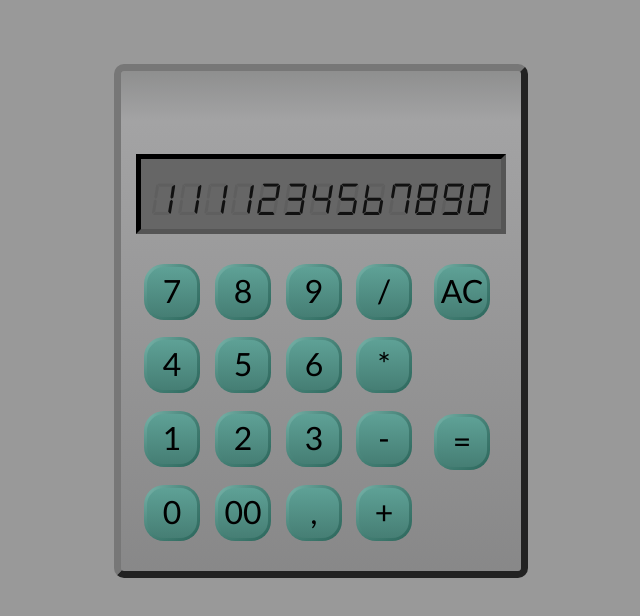
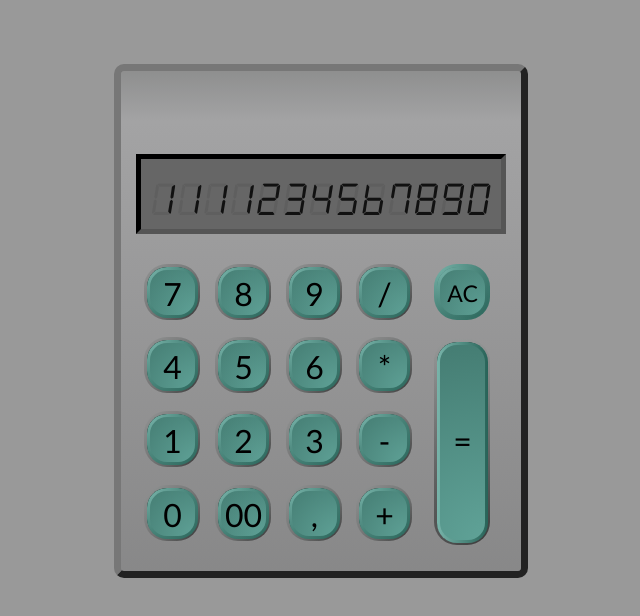
Before and after one commit to brunoferraz/calculator-app, a React (Create React App) app: page / in a window 1280 px wide. Shown: the top 616 px of the page, without its empty margins (319-959 px from the left). Built offline with nearby package versions, Linux system fonts and the light colour scheme; a web font is replaced by a local one.

Commit message:
[1] buttons with gradient

```diff
--- a/src/components/Keyboard/ButtonCal/index.js
+++ b/src/components/Keyboard/ButtonCal/index.js
@@ -5,8 +5,8 @@ import "./style.scss"
 const ButtonCal = (props) =>{
     return(
         <Fragment>
-            <div className={"button_cal_container"+props.className}>
-                <div className="button_cal">
+            <div className={"button_cal_container "+props.className}>
+                <div className={"button_cal "+props.className}>
                     {props.val}
                 </div>
             </div>
--- a/src/components/Keyboard/ButtonCal/style.scss
+++ b/src/components/Keyboard/ButtonCal/style.scss
@@ -1,33 +1,56 @@
 .button_cal_container{
+    height: 50px;
+    width: 50px;
+    border-radius: 23px;
+    background-color: aqua;
+    border:rgb(100, 99, 99) solid 3px;
+    border: double 3px transparent;
+    background-image: linear-gradient(rgb(7, 7, 7), rgb(17, 17, 17)), radial-gradient(circle at bottom right, rgb(59, 59, 59), rgb(151, 153, 153));
+    background-origin: border-box;
+    background-clip: content-box, border-box;
 }
 .button_cal{
-    height: 50px;
-    width: 50px;
+    width: 45px;
+    height: 45px;
     background-color: rgb(111, 111, 160);
     font-size: 2em;
     font-family: 'Gill Sans', 'Gill Sans MT', Calibri, 'Trebuchet MS', sans-serif;
     text-align: center;
     line-height: 1.5em;
-    border-radius: 50%;
     border: double 3px transparent;
     border-radius: 20px;
-    background-image: linear-gradient(rgb(96, 163, 152), rgb(68, 124, 114)), radial-gradient(circle at top left, rgb(120, 180, 170), rgb(40, 99, 88));
+    background-image: radial-gradient(circle at bottom right, rgb(96, 163, 152), rgb(68, 124, 114)), radial-gradient(circle at top left, rgb(120, 180, 170), rgb(40, 99, 88));
     background-origin: border-box;
     background-clip: content-box, border-box;
+    margin: auto;
 
     // align-content: flex-start;
     // justify-content: flex-start;
     // align-items: flex-start;
     // margin: 10px;
 }
+.button_cal_container.button_AC{
+
+}
 .button_AC{
     line-height: 2em;
-    background-color: crimson;
-    font-size:  1.5em;
+    background-image: none;
+    font-size:  1.2em;
+    background-image: radial-gradient(circle at bottom right,rgb(96, 163, 152), rgb(68, 124, 114)), radial-gradient(circle at top left, rgb(120, 180, 170), rgb(40, 99, 88));
+    background-origin: border-box;
+    background-clip: content-box, border-box;
 }
-.button_equal{
+.button_cal_container.button_equal{
     // margin-top: 15px;
-    border-radius: 20px;
-    height: 190px !important;
+    border-radius: 23px;
+    height: 200px;
+}
+.button_cal.button_equal{
     line-height: 6em;
+    width: 45px;
+    height: 195px;
+    background-image: radial-gradient(circle at bottom right,rgb(96, 163, 152), rgb(68, 124, 114)), linear-gradient(90deg, rgb(120, 180, 170), rgb(40, 99, 88));
+    background-origin: border-box;
+    background-clip: content-box, border-box;
+    // margin: auto;
 }
```
